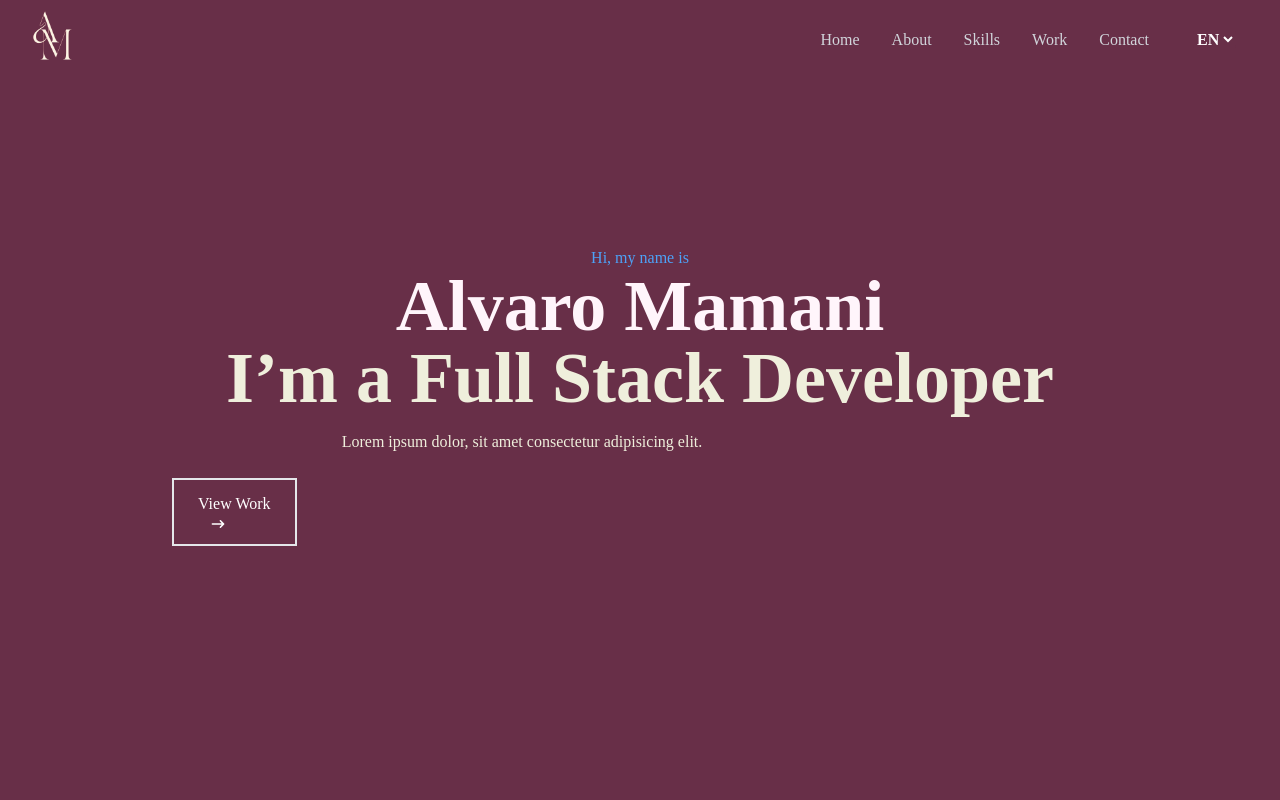
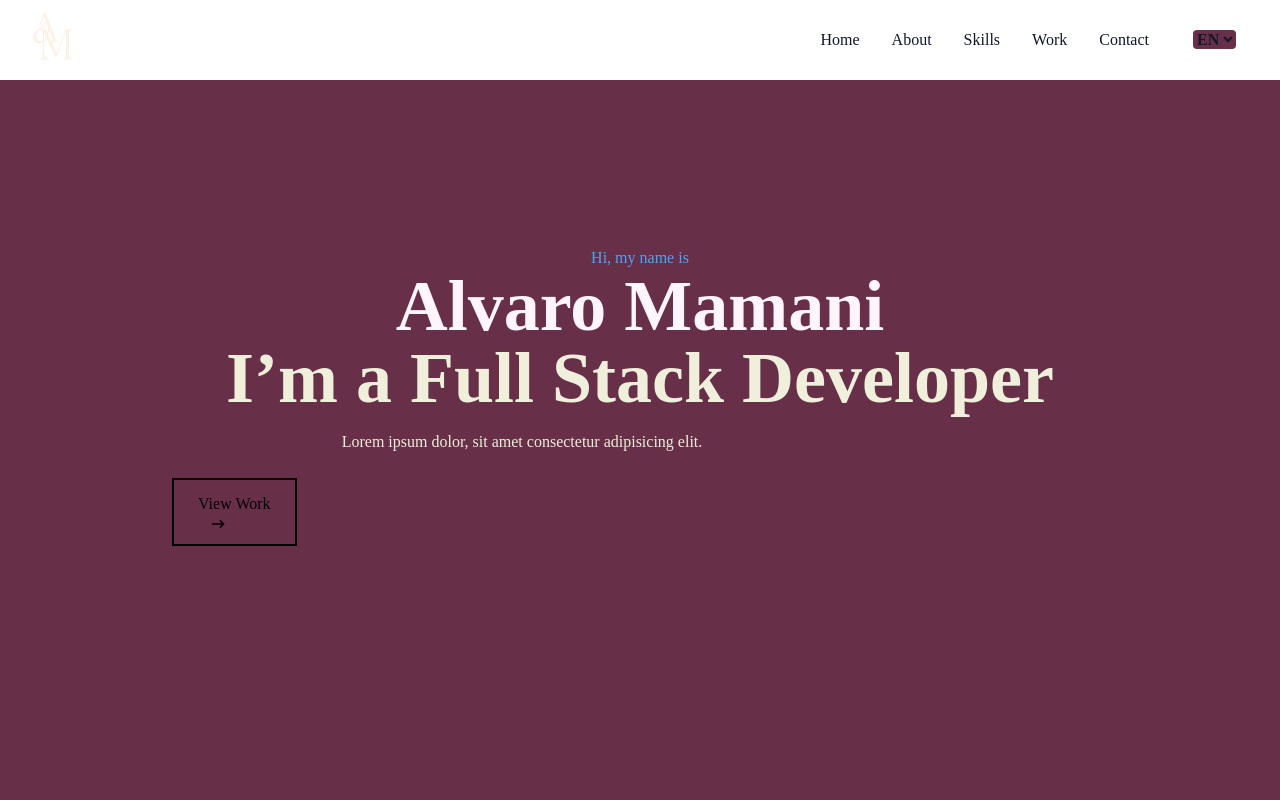
Before and after one commit to alvaro-mq/alvaro-mq.github.io, a React (Create React App) app: page / in a window 1280 px wide. Shown: the top 800 px of the page. Built offline with nearby package versions, Linux system fonts and the light colour scheme.

Commit message:
feat: add dark and white styles

```diff
--- a/src/index.css
+++ b/src/index.css
@@ -15,11 +15,11 @@
 }
 
 .navbar {
-  @apply fixed w-full h-[80px] flex justify-between items-center px-4 bg-[#682F48] text-gray-300;
+  @apply fixed w-full h-[80px] flex justify-between items-center px-4 bg-light-bg-primary text-light-text-primary dark:bg-dark-bg-primary dark:text-dark-text-primary;
 }
 
 .navbar_mobile {
-  @apply absolute top-0 left-0 w-full h-screen bg-[#682F48] flex flex-col justify-center items-center;
+  @apply absolute top-0 left-0 w-full h-screen flex flex-col justify-center items-center bg-light-bg-primary text-light-text-primary dark:bg-dark-bg-primary dark:text-dark-text-primary;
 }
 
 .navbar_mobile_li {
@@ -30,7 +30,6 @@
   background-repeat: no-repeat;
   background-size: cover;
   background-position: center;
-  height: 250px;
 }
 
 .content-div:hover {
--- a/tailwind.config.js
+++ b/tailwind.config.js
@@ -2,7 +2,31 @@
 module.exports = {
   content: ['./src/**/*.{js,jsx,ts,tsx}'],
   theme: {
-    extend: {},
+    extend: {
+      backgroundImage: {
+        'logo-light': "url('assets/logoLight.png')",
+        'logo-dark': "url('assets/logoDark.png')",
+      },
+    },
+    colors: {
+      'dark-bg-primary': '#10172A',
+      'dark-bg-secondary': '#283141',
+      'dark-text-primary': '#f7fafc',
+      'dark-text-secondary': '#e2e8f0',
+      'dark-text-accent': '#81e6d9',
+      'light-bg-primary': '#ffffff',
+      'light-bg-secondary': '#edf2f7',
+      'light-text-primary': '#10172A',
+      'light-text-secondary': '#4a5568',
+      'light-text-accent': '#2b6cb0',
+    },
+  },
+  variants: {
+    extend: {
+      display: ['dark'],
+      backgroundImage: ['dark'],
+    },
   },
   plugins: [],
+  darkMode: 'class',
 };
```
